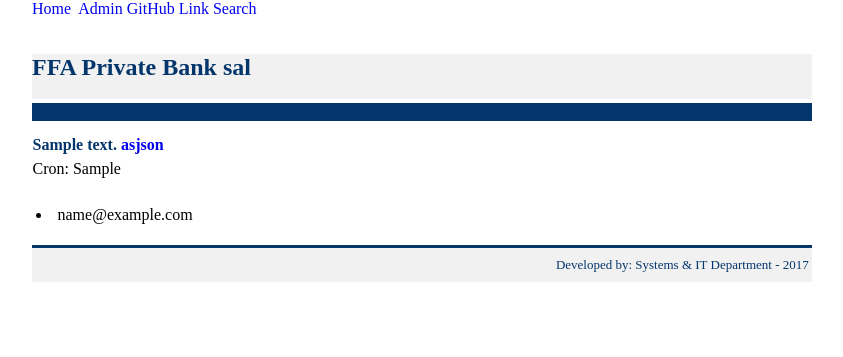
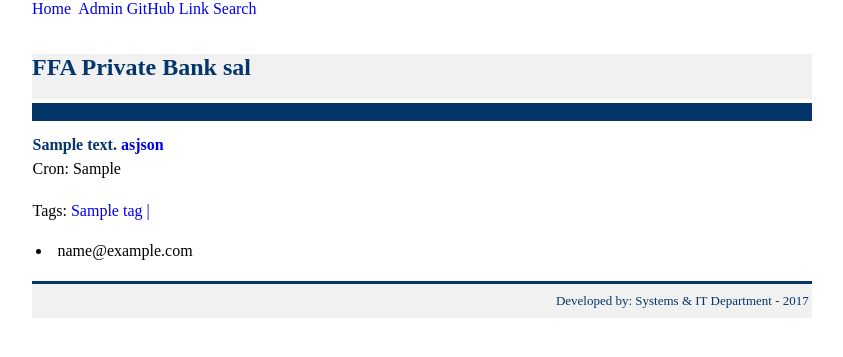
Before and after one commit to ffapb/ffa-jobs-settings, a Django app: template emailffa/templates/emailffa/detail.html in a window 1280 px wide. Shown: the top 357 px of the page, without its empty margins (218-1061 px from the left). Run offline with Django 3.2, Linux system fonts and the light colour scheme; the template is opened without the code that fills it: most values are stand-ins (such as "Sample title", 1, 10 or a date in 2020); data that the repository does not hold is empty.

Commit message:
add tag name in detail page

```diff
--- a/emailffa/templates/emailffa/detail.html
+++ b/emailffa/templates/emailffa/detail.html
@@ -62,8 +62,17 @@
 
 				<table cellSpacing="0" cellPadding="0" width="779" align="center" border="0">
 
-					<tr >
-						<td align="left" ><font size="3.5" color="#04366C"><b>{{ job.job_text }} <a href=" ?asjson=true" style="text-decoration: none">asjson</a></li>
+		<tr>
+			<td align="left" ><font size="3.5" color="#04366C"><b> 				</td>
+		<tr >
+						<td align="left" ><font size="3.5" color="#04366C"><b>{{ job.job_text }}
+
+
+
+
+
+
+ <a href=" ?asjson=true" style="text-decoration: none">asjson</a></li>
 						</td> </b></font>
 <!-- <a href=%}" <button>Continue</button></a> </td> -->
 					</tr>
@@ -92,7 +101,10 @@
 
 								 </tr>
 								{% endfor %}
-
+<br>Tags:
+								{% for tag in job.tag.all %}
+									<a href="{% url 'emailffa:tag_detail' tag.id %}" style="text-decoration: none"> {{ tag.name }} |</a>{%empty%}none
+								{% endfor %}
 
 							</table>
 						</td>
--- a/emailffa/templates/emailffa/index.html
+++ b/emailffa/templates/emailffa/index.html
@@ -87,6 +87,10 @@
 
     					 <tr>
 						<td>  <li><a href="{% url 'emailffa:detail' job.id %}" style="text-decoration: none">id: {{ job.id }} &nbsp;&nbsp;{{ job.job_text }}  </a>
+
+
+
+
 </td>
      					{% endfor %}
   						 </ul>
--- a/emailffa/views.py
+++ b/emailffa/views.py
@@ -44,7 +44,7 @@ class IndexView(TagMixin, generic.ListView):
         #Get a specific fileds from queryset
         #https://docs.djangoproject.com/en/1.7/topics/serialization/
 
-        data = [{"job_id": job.id, "job_text": job.job_text, "job_tag":job.tag_id} for job in Job.objects.all()]
+        data = [{"job_id": job.id, "job_text": job.job_text} for job in Job.objects.all()]
 
         return JsonResponse(data,safe=False)
 
@@ -84,8 +84,7 @@ class DetailView(generic.DetailView):
             "job_id": job.id,
             "job_text": job.job_text,
             "pub_date": job.pub_date.strftime("%Y-%m-%d"),
-            "job_cron": job.job_cron,
-            "email_set": [x.email_text for x in job.email_set.all()]
+            "job_cron": job.job_cron,            "email_set": [x.email_text for x in job.email_set.all()]
           }
           return JsonResponse(output)
 
```
